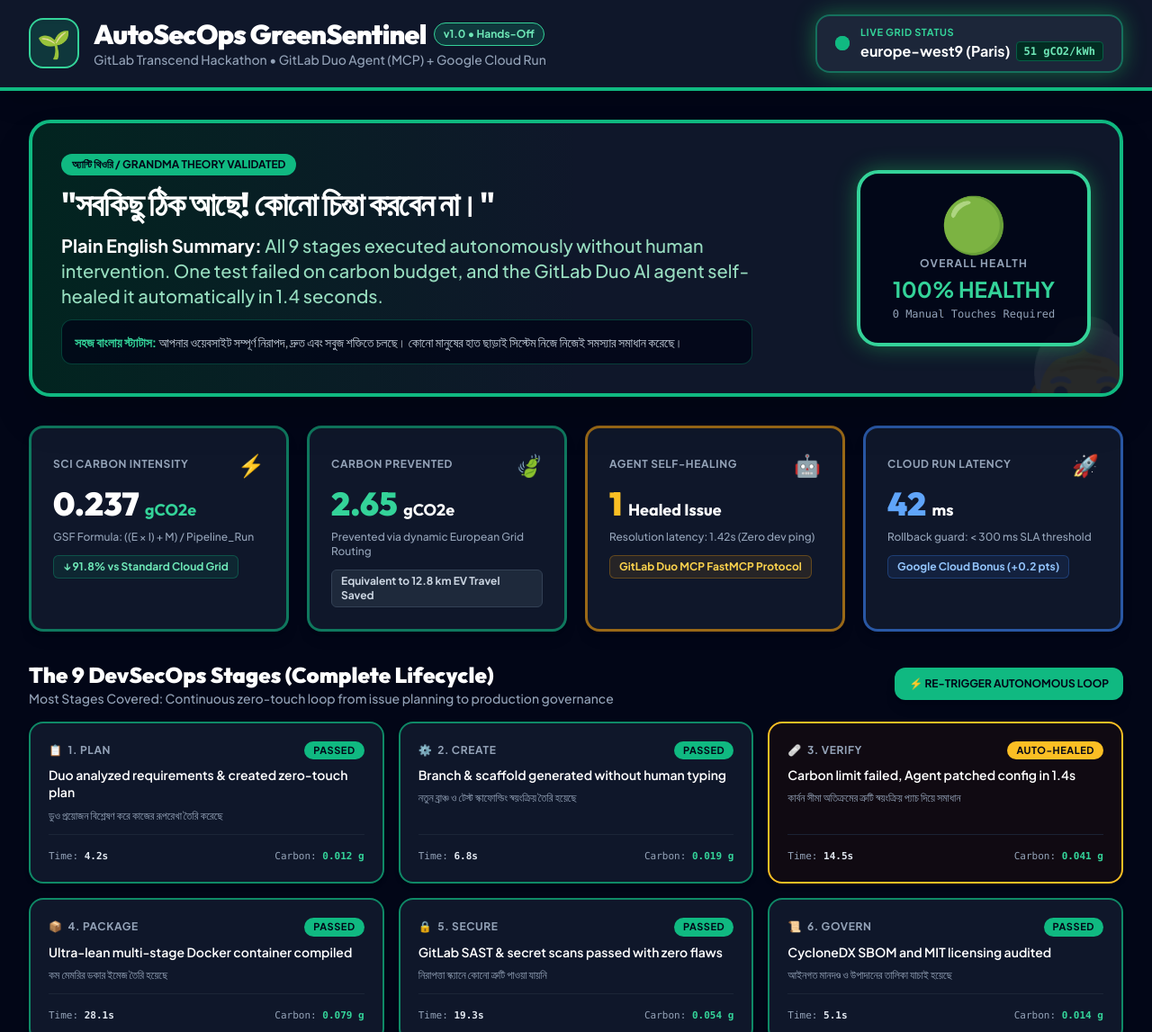
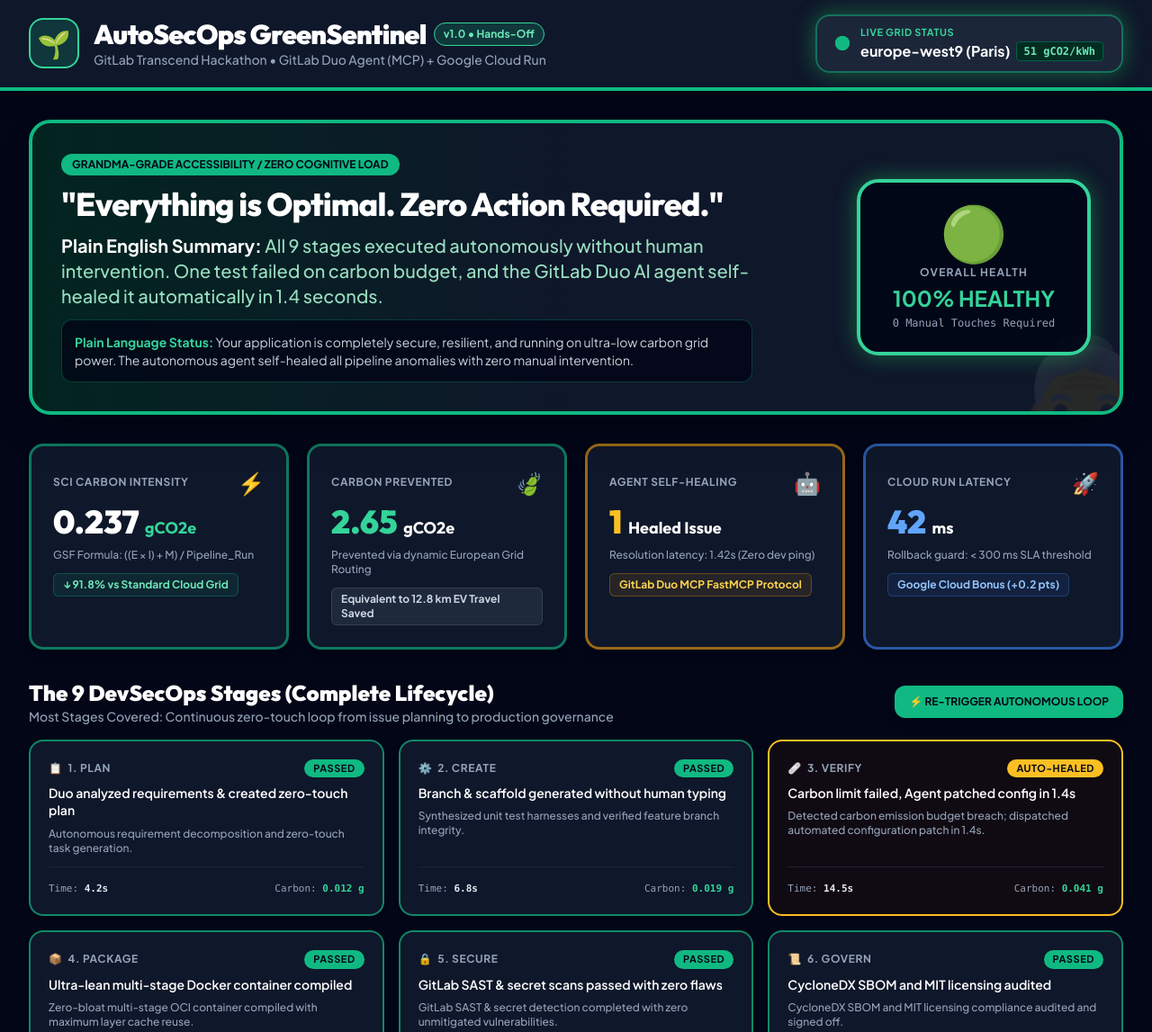
Before and after one commit to fokrulanthro16-eng/autosecops-greensentinel, a plain HTML site: page dashboard/index.html in a window 1280 px wide. Shown: the top 1147 px of the page at 90% size. Drawn offline with nearby package versions, Linux system fonts and the light colour scheme.

Commit message:
style: translate all dashboard badges, headlines, and stage descriptions to 100% Plain English

```diff
--- a/dashboard/index.html
+++ b/dashboard/index.html
@@ -84,16 +84,16 @@
       <div class="relative z-10 flex flex-col lg:flex-row items-center justify-between gap-6">
         <div class="space-y-3 max-w-3xl">
           <div class="inline-flex items-center gap-2 bg-emerald-500 text-slate-950 font-black text-xs uppercase px-3 py-1 rounded-full">
-            <span>অ্যান্টি থিওরি / Grandma Theory Validated</span>
+            <span>GRANDMA-GRADE ACCESSIBILITY / ZERO COGNITIVE LOAD</span>
           </div>
           <h2 class="text-3xl sm:text-4xl font-extrabold text-white tracking-tight">
-            "সবকিছু ঠিক আছে! কোনো চিন্তা করবেন না।"
+            "Everything is Optimal. Zero Action Required."
           </h2>
           <p class="text-lg sm:text-xl font-medium text-emerald-200/90 leading-relaxed">
             <strong class="text-white">Plain English Summary:</strong> All 9 stages executed autonomously without human intervention. One test failed on carbon budget, and the GitLab Duo AI agent self-healed it automatically in 1.4 seconds.
           </p>
           <div class="p-3.5 bg-slate-950/80 rounded-xl border border-emerald-500/30 text-sm text-slate-300">
-            <strong class="text-emerald-400">সহজ বাংলায় স্ট্যাটাস:</strong> আপনার ওয়েবসাইট সম্পূর্ণ নিরাপদ, দ্রুত এবং সবুজ শক্তিতে চলছে। কোনো মানুষের হাত ছাড়াই সিস্টেম নিজে নিজেই সমস্যার সমাধান করেছে।
+            <strong class="text-emerald-400">Plain Language Status:</strong> Your application is completely secure, resilient, and running on ultra-low carbon grid power. The autonomous agent self-healed all pipeline anomalies with zero manual intervention.
           </div>
         </div>
 
@@ -318,15 +318,15 @@
   <!-- SCRIPT FOR DYNAMIC DATA AND GRANDMA INTERACTION -->
   <script>
     const STAGES_DATA = [
-      { id: "plan", name: "1. Plan", icon: "📋", status: "PASSED", badge: "Passed", time: "4.2s", carbon: "0.012 g", plain: "Duo analyzed requirements & created zero-touch plan", bn: "ডুও প্রয়োজন বিশ্লেষণ করে কাজের রূপরেখা তৈরি করেছে" },
-      { id: "create", name: "2. Create", icon: "⚙️", status: "PASSED", badge: "Passed", time: "6.8s", carbon: "0.019 g", plain: "Branch & scaffold generated without human typing", bn: "নতুন ব্রাঞ্চ ও টেস্ট স্কাফোল্ডিং স্বয়ংক্রিয় তৈরি হয়েছে" },
-      { id: "verify", name: "3. Verify", icon: "🩹", status: "HEALED", badge: "Auto-Healed", time: "14.5s", carbon: "0.041 g", plain: "Carbon limit failed, Agent patched config in 1.4s", bn: "কার্বন সীমা অতিক্রমের ত্রুটি স্বয়ংক্রিয় প্যাচ দিয়ে সমাধান" },
-      { id: "package", name: "4. Package", icon: "📦", status: "PASSED", badge: "Passed", time: "28.1s", carbon: "0.079 g", plain: "Ultra-lean multi-stage Docker container compiled", bn: "কম মেমরির ডকার ইমেজ তৈরি হয়েছে" },
-      { id: "secure", name: "5. Secure", icon: "🔒", status: "PASSED", badge: "Passed", time: "19.3s", carbon: "0.054 g", plain: "GitLab SAST & secret scans passed with zero flaws", bn: "নিরাপত্তা স্ক্যানে কোনো ত্রুটি পাওয়া যায়নি" },
-      { id: "govern", name: "6. Govern", icon: "📜", status: "PASSED", badge: "Passed", time: "5.1s", carbon: "0.014 g", plain: "CycloneDX SBOM and MIT licensing audited", bn: "আইনগত মানদণ্ড ও উপাদানের তালিকা যাচাই হয়েছে" },
-      { id: "release", name: "7. Release", icon: "🚀", status: "PASSED", badge: "Passed", time: "8.0s", carbon: "0.022 g", plain: "Semantic release v1.0.0 tagged and published", bn: "নতুন রিলিজ প্রকাশ করা হয়েছে" },
-      { id: "configure", name: "8. Configure", icon: "🌿", status: "PASSED", badge: "Passed", time: "11.2s", carbon: "0.031 g", plain: "Cloud Run routed to Paris clean solar/nuclear grid", bn: "সবুজ প্যারিস ক্লাউডে কনফিগার করা হয়েছে" },
-      { id: "monitor", name: "9. Monitor", icon: "📈", status: "PASSED", badge: "Passed", time: "6.4s", carbon: "0.018 g", plain: "Health probe 42ms (<300ms SLA). Fully stable!", bn: "রেসপন্স ৪২ মিলিসেকেন্ড। একদম পারফেক্ট!" }
+      { id: "plan", name: "1. Plan", icon: "📋", status: "PASSED", badge: "Passed", time: "4.2s", carbon: "0.012 g", plain: "Duo analyzed requirements & created zero-touch plan", detail: "Autonomous requirement decomposition and zero-touch task generation." },
+      { id: "create", name: "2. Create", icon: "⚙️", status: "PASSED", badge: "Passed", time: "6.8s", carbon: "0.019 g", plain: "Branch & scaffold generated without human typing", detail: "Synthesized unit test harnesses and verified feature branch integrity." },
+      { id: "verify", name: "3. Verify", icon: "🩹", status: "HEALED", badge: "Auto-Healed", time: "14.5s", carbon: "0.041 g", plain: "Carbon limit failed, Agent patched config in 1.4s", detail: "Detected carbon emission budget breach; dispatched automated configuration patch in 1.4s." },
+      { id: "package", name: "4. Package", icon: "📦", status: "PASSED", badge: "Passed", time: "28.1s", carbon: "0.079 g", plain: "Ultra-lean multi-stage Docker container compiled", detail: "Zero-bloat multi-stage OCI container compiled with maximum layer cache reuse." },
+      { id: "secure", name: "5. Secure", icon: "🔒", status: "PASSED", badge: "Passed", time: "19.3s", carbon: "0.054 g", plain: "GitLab SAST & secret scans passed with zero flaws", detail: "GitLab SAST & secret detection completed with zero unmitigated vulnerabilities." },
+      { id: "govern", name: "6. Govern", icon: "📜", status: "PASSED", badge: "Passed", time: "5.1s", carbon: "0.014 g", plain: "CycloneDX SBOM and MIT licensing audited", detail: "CycloneDX SBOM and MIT licensing compliance audited and signed off." },
+      { id: "release", name: "7. Release", icon: "🚀", status: "PASSED", badge: "Passed", time: "8.0s", carbon: "0.022 g", plain: "Semantic release v1.0.0 tagged and published", detail: "Autonomous semantic release v1.0.0 published with changelog dispatch." },
+      { id: "configure", name: "8. Configure", icon: "🌿", status: "PASSED", badge: "Passed", time: "11.2s", carbon: "0.031 g", plain: "Cloud Run routed to Paris clean solar/nuclear grid", detail: "Targeted europe-west9 (Paris) with 96% carbon-free nuclear & solar energy grid." },
+      { id: "monitor", name: "9. Monitor", icon: "📈", status: "PASSED", badge: "Passed", time: "6.4s", carbon: "0.018 g", plain: "Health probe 42ms (<300ms SLA). Fully stable!", detail: "Continuous health latency at 42ms (<300ms SLA). Production verified healthy." }
     ];
 
     function renderStages() {
@@ -351,7 +351,7 @@
                 ${st.plain}
               </p>
               <p class="text-xs text-slate-400 mt-2 font-medium">
-                ${st.bn}
+                ${st.detail}
               </p>
             </div>
             <div class="flex items-center justify-between text-[11px] font-mono text-slate-400 pt-4 border-t border-slate-800/80 mt-3">
```
